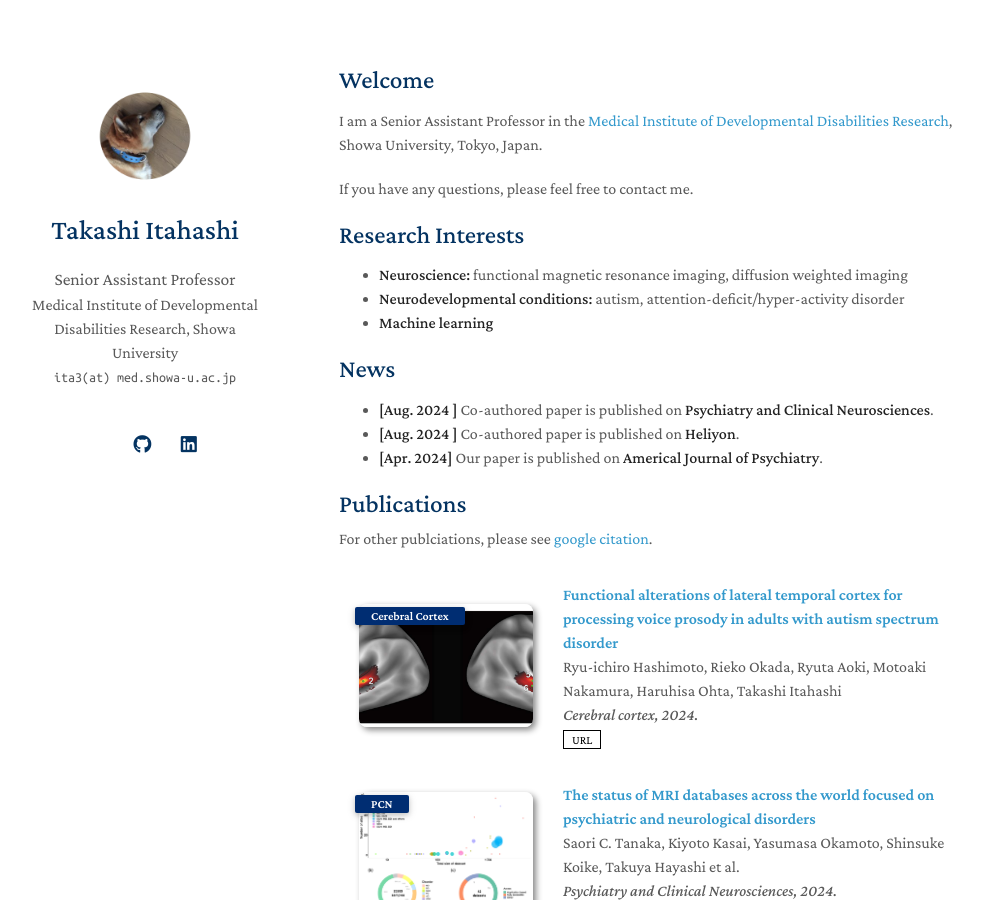
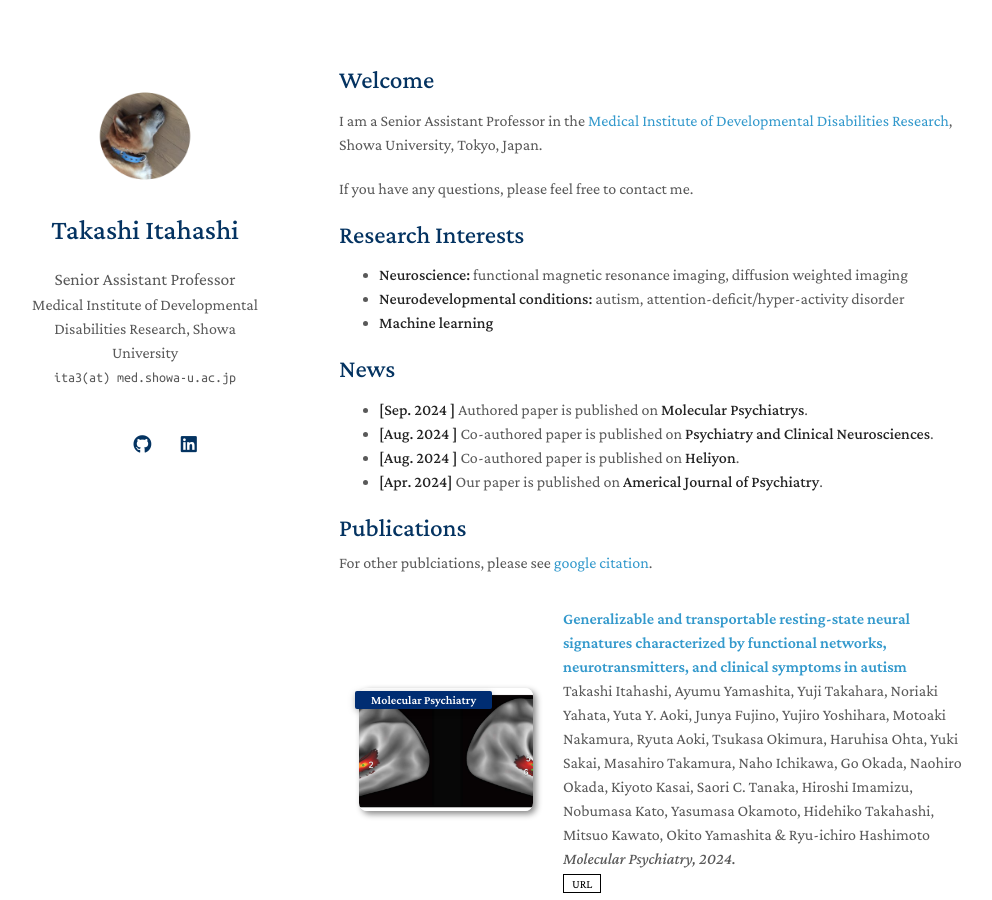
Before and after one commit to italab03/italab03.github.io, a Jekyll site: the page built from index.md, in a window 1280 px wide and 900 px high. Shown: the whole window, without its empty margins (131-1123 px from the left). Built offline with Jekyll 4.4.1, drawn with Linux system fonts in a browser that asks for light colours; nearby versions of some CDN libraries; a style sheet for code colours, icons or effects is not loaded; our own code applies the rules of GitHub Pages for plain Markdown files; some of the changed text lies outside the part shown.

Commit message:
Add files via upload

```diff
--- a/_data/preprints.yml
+++ b/_data/preprints.yml
@@ -19,13 +19,3 @@ main:
     bibtex:
     image: ./assets/img/takahara_bioRxiv_2024.png
     notes:
-
-  - title: "Generalizable neuromarker for autism spectrum disorder across imaging sites and developmental stages: A multi-site study"
-    authors: Takashi Itahashi, Ayumu Yamashita, Yuji Takahara, Noriaki Yahata, Yuta Y Aoki, Junya Fujino, Yujiro Yoshihara, Motoaki Nakamura, Ryuta Aoki, Haruhisa Ohta, Yuki Sakai, Masahiro Takamura, Naho Ichikawa, Go Okada, Naohiro Okada, Kiyoto Kasai, Saori C Tanaka, Hiroshi Imamizu, Nobumasa Kato, Yasumasa Okamoto, Hidehiko Takahashi, Mitsuo Kawato, Okito Yamashita, Ryu-ichiro Hashimoto
-    conference_short: bioRxiv
-    conference: bioRxiv, 2023.
-    pdf: https://www.biorxiv.org/content/10.1101/2023.03.26.534053v1
-    code:
-    bibtex:
-    image: ./assets/img/itahashi_bioRxiv_2023.png
-    notes:
--- a/_data/publications.yml
+++ b/_data/publications.yml
@@ -1,4 +1,14 @@
 main:
+  - title: "Generalizable and transportable resting-state neural signatures characterized by functional networks, neurotransmitters, and clinical symptoms in autism"
+    authors: Takashi Itahashi, Ayumu Yamashita, Yuji Takahara, Noriaki Yahata, Yuta Y. Aoki, Junya Fujino, Yujiro Yoshihara, Motoaki Nakamura, Ryuta Aoki, Tsukasa Okimura, Haruhisa Ohta, Yuki Sakai, Masahiro Takamura, Naho Ichikawa, Go Okada, Naohiro Okada, Kiyoto Kasai, Saori C. Tanaka, Hiroshi Imamizu, Nobumasa Kato, Yasumasa Okamoto, Hidehiko Takahashi, Mitsuo Kawato, Okito Yamashita & Ryu-ichiro Hashimoto
+    conference_short: Molecular Psychiatry
+    conference: Molecular Psychiatry, 2024.
+    pdf: https://www.nature.com/articles/s41380-024-02759-3
+    code:
+    bibtex:
+    image: ./assets/img/hashimoto_cereb_cortex_2024.png
+    notes:
+
   - title: "Functional alterations of lateral temporal cortex for processing voice prosody in adults with autism spectrum disorder"
     authors: Ryu-ichiro Hashimoto, Rieko Okada, Ryuta Aoki, Motoaki Nakamura, Haruhisa Ohta, Takashi Itahashi
     conference_short: Cerebral Cortex
--- a/_includes/services.md
+++ b/_includes/services.md
@@ -7,4 +7,7 @@
   <li>Brain Imaging and Behavior</li>
   <li>Journal of the American Academy of Child and Adolescent Psychiatry</li>
   <li>Acta Psychologica</li>
+  <li>Journal of Neurodevelopmental Disorders</li>
+  <li>European Child & Adolescent Psychiatry</li>
+  <li>Brain Structure and Function</li>
 </ul>
--- a/index.md
+++ b/index.md
@@ -17,6 +17,7 @@ If you have any questions, please feel free to contact me.
 - **Machine learning**
 
 ## News
+- **[Sep. 2024 ]** Authored paper is published on **Molecular Psychiatrys**.
 - **[Aug. 2024 ]** Co-authored paper is published on **Psychiatry and Clinical Neurosciences**.
 - **[Aug. 2024 ]** Co-authored paper is published on **Heliyon**.
 - **[Apr. 2024]** Our paper is published on **Americal Journal of Psychiatry**.
```
Also changed, not shown: assets/img/itahashi_molecularpsychiatry_2024.png (added), 1 other file.
